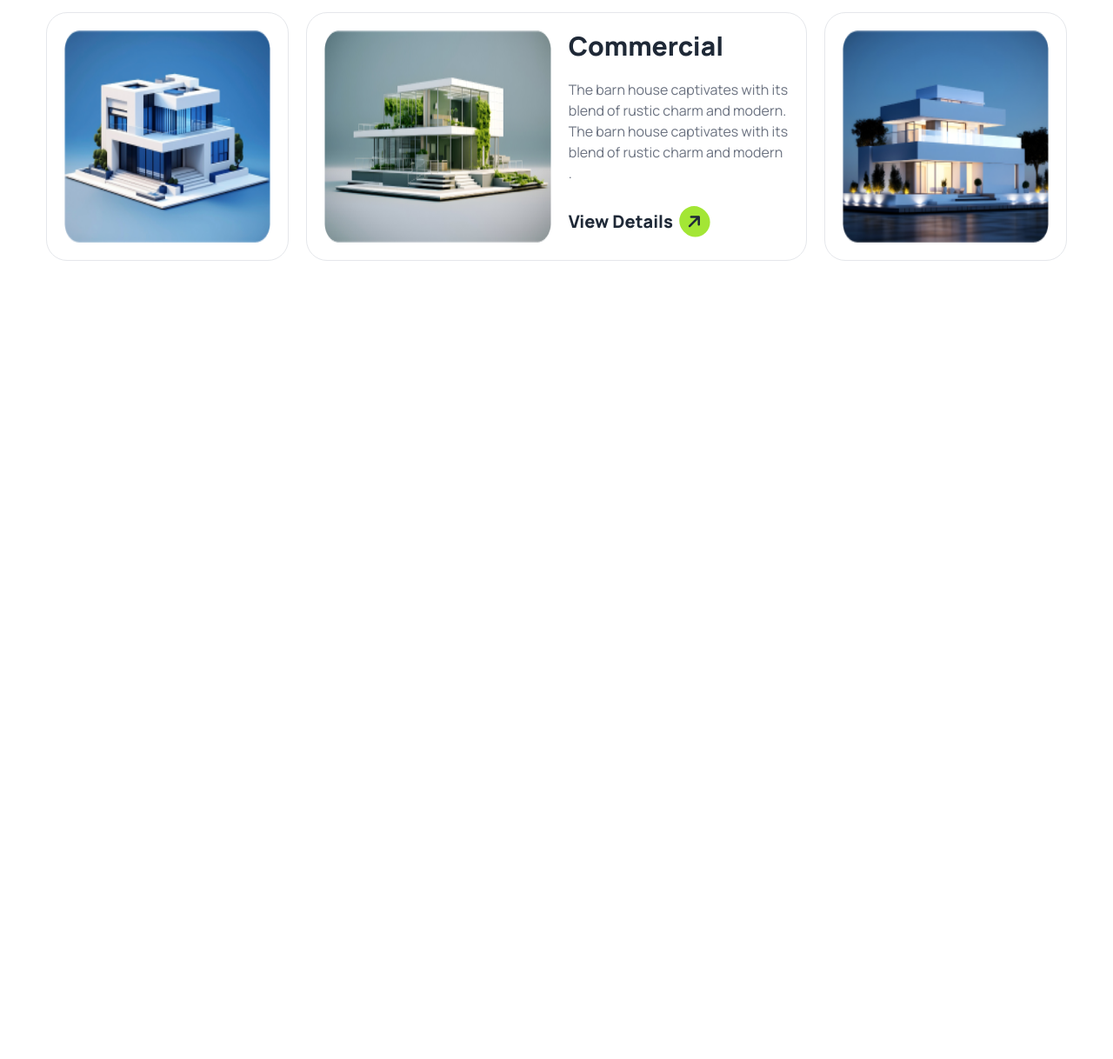
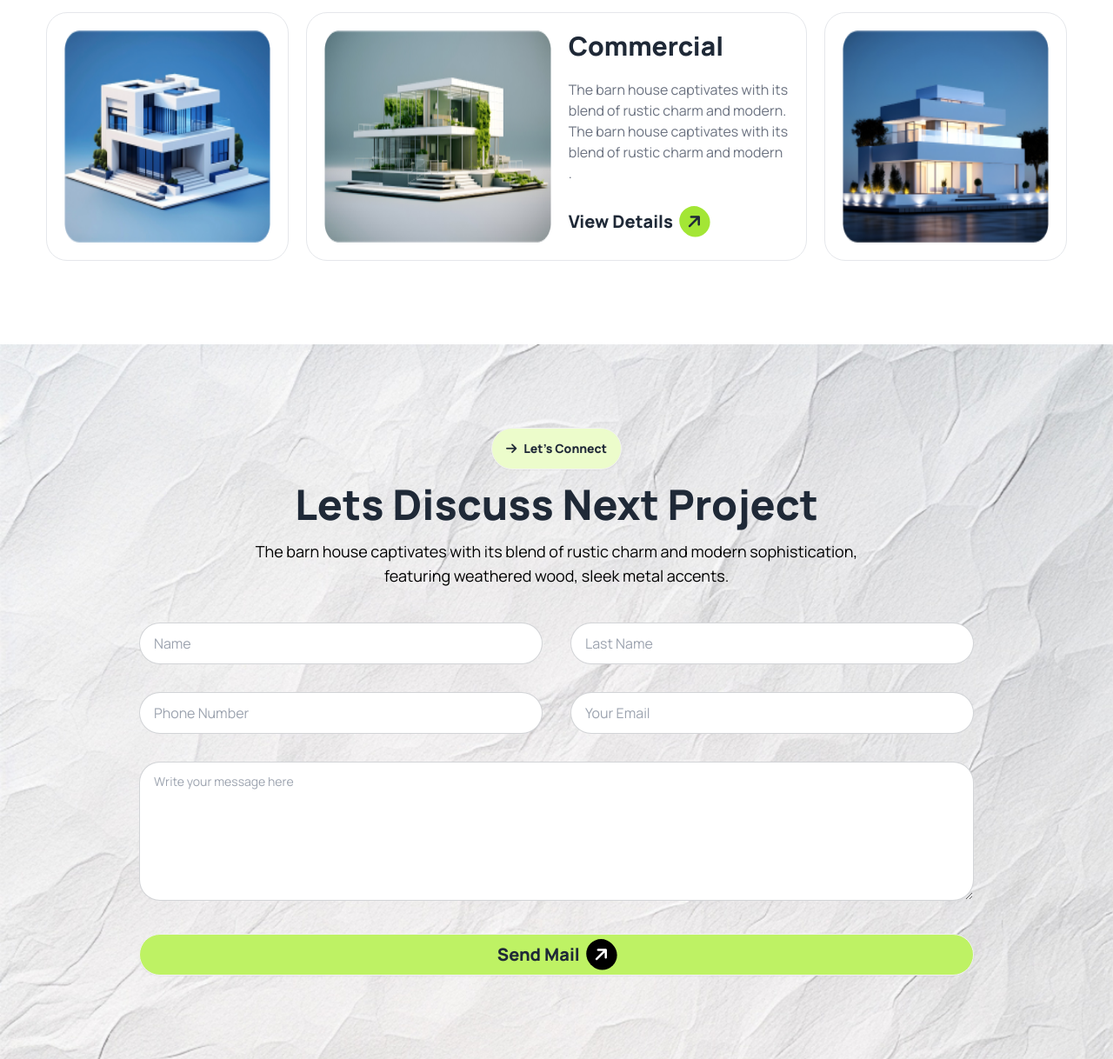
Before and after one commit to shakil-ahmed-billal/Assignment_03, a plain HTML site: page index.html in a window 1280 px wide. Shown: the part 2840-4058 px from the top of the page at 87% size. Before the commit the page ends 3140 px from the top, so only its background shows below. Drawn offline with nearby package versions, Linux system fonts and the light colour scheme.

Commit message:
next project disecuss input container section done and mobile view responsive section all complete

```diff
--- a/index.html
+++ b/index.html
@@ -162,10 +162,10 @@
           </section>
           <!-- *protfolio section -->
            <section class="">
-            <div class="w-11/12 mx-auto">
+            <div class="w-11/12 mx-auto my-24">
               <!-- contant -->
                <div class="text-center">
-                <div class="flex items-center justify-center mt-24">
+                <div class="flex items-center justify-center ">
                   <a class="btn bg-lime-100 rounded-full texl-lg font-extrabold" href=""><i class="fa-solid fa-arrow-right"></i>Explore our Latest works</a>
                 </div>
                 <h1 class="text-5xl font-extrabold my-5">Our Latest Portfolio</h1>
@@ -201,6 +201,35 @@
                 </div>
             </div>
            </section>
+           <!-- *next project discuss section -->
+            <section class="bg-[url('./assets/bg.jpg')] bg-no-repeat bg-cover">
+              <div class="md:w-9/12 w-11/12 mx-auto py-24">
+                <!-- *contant -->
+                 <div class="text-center">
+                  <div class="flex items-center justify-center ">
+                    <a class="btn bg-lime-100 rounded-full texl-lg font-extrabold" href=""><i class="fa-solid fa-arrow-right"></i>Let's Connect</a>
+                  </div>
+                  <h1 class="text-5xl font-extrabold my-4">Lets Discuss Next Project</h1>
+                  <p class=" text-lg text-black mb-10">The barn house captivates with its blend of rustic charm and modern sophistication,<br> featuring weathered wood, sleek metal accents.</p>
+                 </div>
+                 <!-- *input section -->
+                  <div class="">
+                    <!-- infomation -->
+                     <div class="space-y-8">
+                      <div class="grid md:grid-cols-2 gap-8">
+                        <input class="input input-bordered rounded-full" type="text" placeholder="Name">
+                        <input class="input input-bordered rounded-full" type="text" placeholder="Last Name">
+                      </div>
+                      <div class="grid md:grid-cols-2 gap-8">
+                        <input class="input input-bordered rounded-full" type="text" placeholder="Phone Number">
+                        <input class="input input-bordered rounded-full" type="text" placeholder="Your Email">
+                      </div>
+                      <textarea class="textarea textarea-bordered h-40 w-full rounded-3xl" placeholder="Write your message here"></textarea>
+                     </div>
+                  </div>
+                  <a class="btn w-full bg-lime-300 rounded-full text-xl font-extrabold mt-8">Send Mail <i class="fa-solid fa-arrow-right bg-black text-white px-2 py-2 -rotate-45 rounded-full "></i></a>
+              </div>
+            </section>
       </main>
 
       <footer>
```
